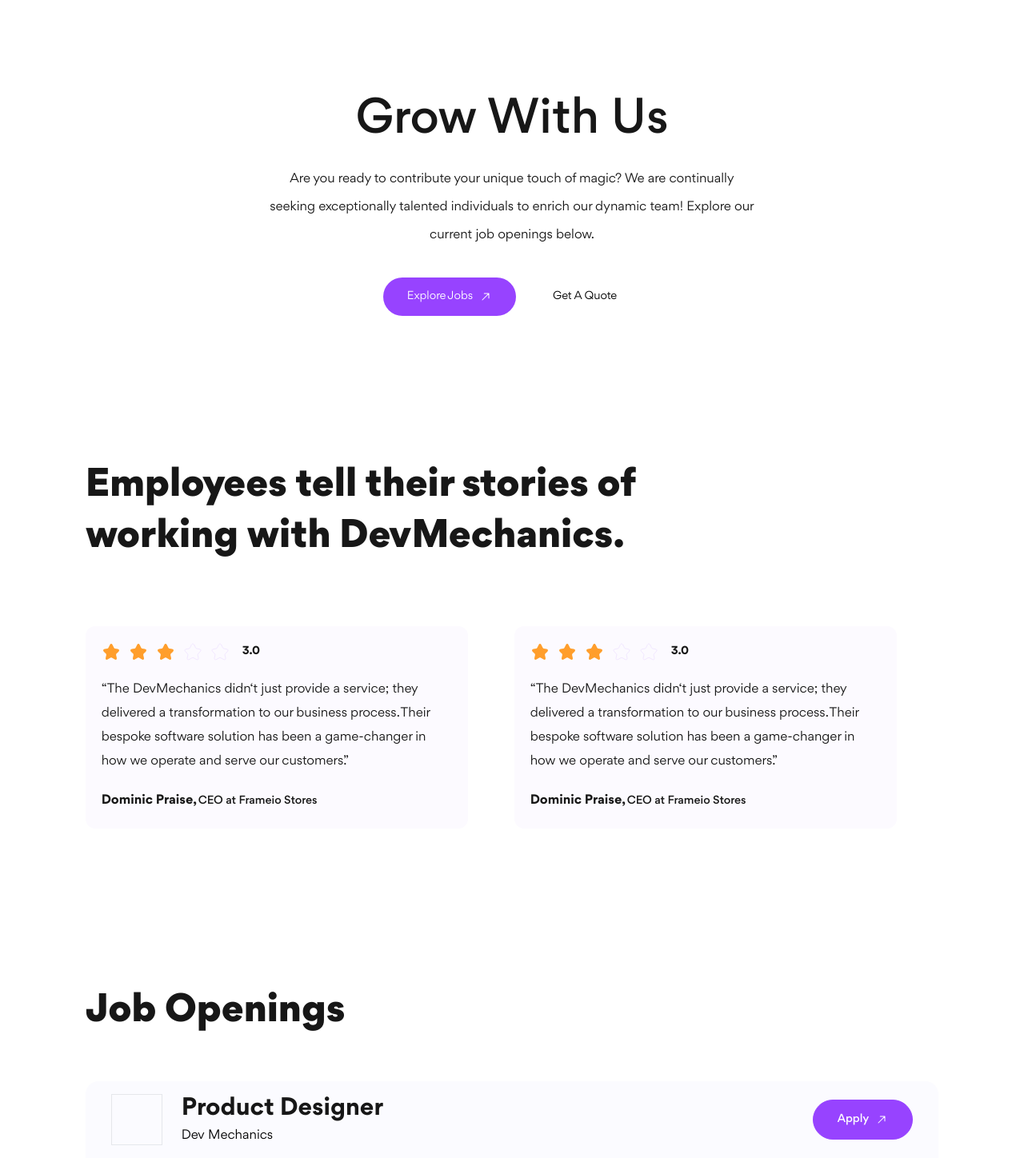
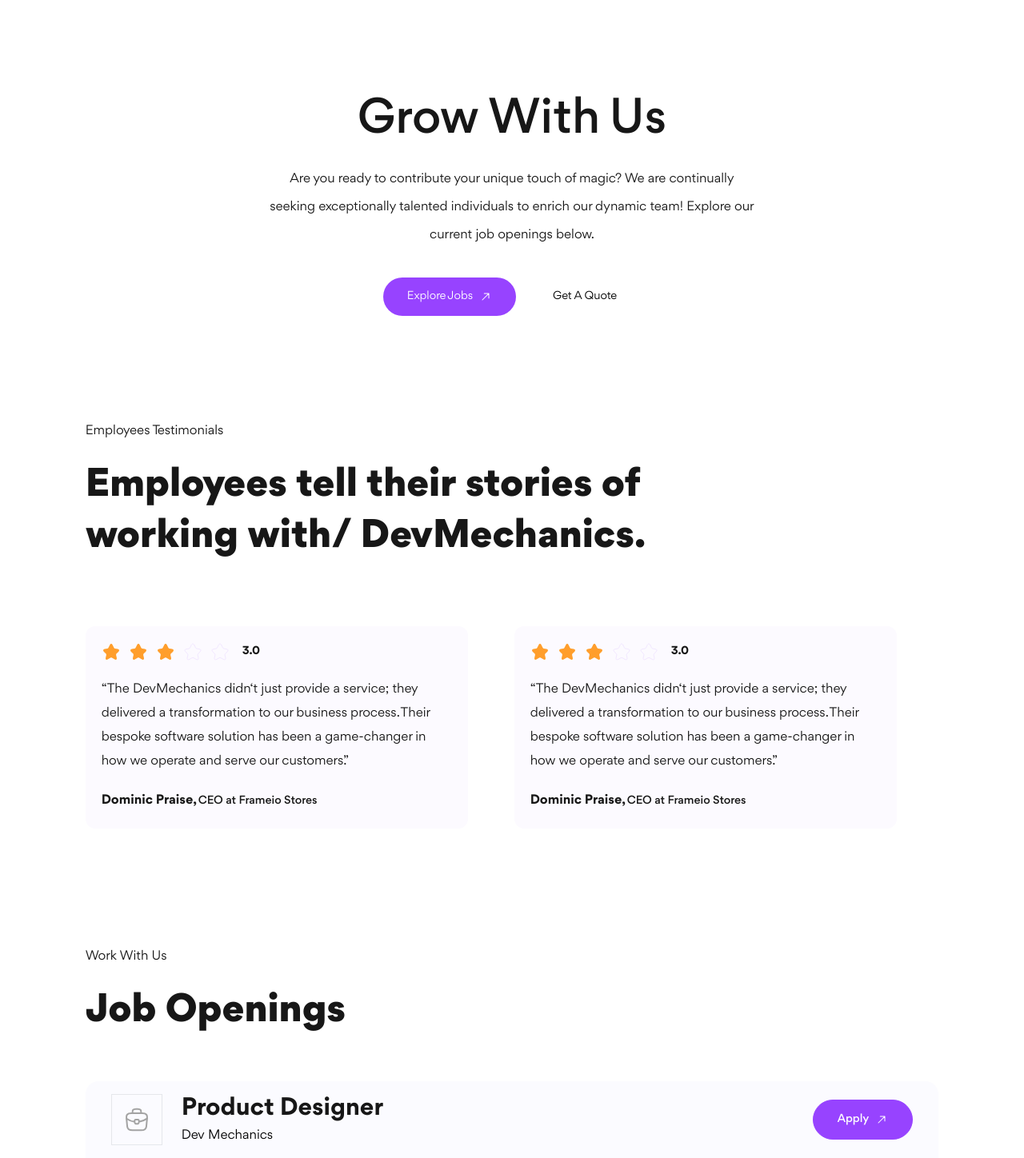
Before and after one commit to emeraldhycient/theDevmechanics, a Next.js app: page /career in a window 1280 px wide. Shown: the part 102-1550 px from the top of the page at 80% size. Built offline with nearby package versions, Linux system fonts and the light colour scheme; a web font is replaced by a local one.

Commit message:
feat: hide env file and refacto send email router

```diff
--- a/src/app/(pages)/about/page.tsx
+++ b/src/app/(pages)/about/page.tsx
@@ -271,7 +271,7 @@ const About = (props: Props) => {
 				</div>
 			</div>
 
-			<div className="mt-36 flex flex-col gap-y-16">
+			<div className="mt-28 flex flex-col gap-y-16">
 				<SectionHeader
 					refElement={aboutTeamHeaderRefElement}
 					className="w-full "
--- a/src/app/(pages)/career/page.tsx
+++ b/src/app/(pages)/career/page.tsx
@@ -1,54 +1,205 @@
 "use client";
 import JobOpeningItem from "@/components/atoms/job-opening-item";
+import ParallaxContainer from "@/components/atoms/parallax-container";
 import SectionHeader from "@/components/atoms/section-header";
 import SliderButton from "@/components/atoms/slider-button";
 import TestimonialCard from "@/components/atoms/testimonial-card";
 import HeroContainer from "@/components/molecules/hero-container";
 import SectionContainer from "@/components/molecules/section-container.";
 import Link from "next/link";
-import React from "react";
+import React, { useEffect, useRef } from "react";
 import "swiper/css";
 import { Swiper, SwiperSlide } from "swiper/react";
 import ArrowIcon from "../../../../public/icons/arrow-icon";
+import InfoCircleIcon from "../../../../public/images/info-circle-icon";
 import jobOpenings from "../../../json/jobOpenings.json";
 import story from "../../../json/story.json";
-import InfoCircleIcon from "../../../../public/images/info-circle-icon";
+import { useGSAP } from "@gsap/react";
+import { elementObserver } from "../../../../hooks";
+import gsap from "gsap";
 
 type Props = {};
 
 const Career = (props: Props) => {
+	const careerHeroHeaderRefElement = useRef<HTMLDivElement>(null);
+	const careerHeaderRefElement = useRef<HTMLDivElement>(null);
+	const careerJobOpeningHeaderRefElement = useRef<HTMLDivElement>(null);
+	const careerContainerRefElement = useRef<HTMLDivElement>(null);
+
+	useGSAP(() => {
+		elementObserver(
+			careerHeroHeaderRefElement.current,
+			(entry, observer) => {
+				if (entry.isIntersecting) {
+					gsap.fromTo(
+						".career-hero-header-text-character",
+						{ yPercent: 150, opacity: 0.3 },
+						{
+							yPercent: 0,
+							duration: 1,
+							ease: "sine.out",
+							opacity: 1,
+							stagger: 0.1,
+						},
+					);
+					gsap.fromTo(
+						".career-hero-text",
+						{ opacity: 0, yPercent: 70 },
+						{ opacity: 1, yPercent: 0, duration: 1 },
+					);
+					gsap.fromTo(
+						".career-hero-link-container",
+						{ opacity: 0, yPercent: 70 },
+						{ opacity: 1, yPercent: 0, duration: 1 },
+					);
+					observer.unobserve(entry.target);
+				}
+			},
+		);
+	}, []);
+
+	useEffect(() => {
+		elementObserver(careerHeaderRefElement.current, (entry, observer) => {
+			if (entry.isIntersecting) {
+				gsap.fromTo(
+					".career-main-header",
+					{ opacity: 0, yPercent: 70 },
+					{ opacity: 1, yPercent: 0, duration: 1 },
+				);
+				gsap.fromTo(
+					".career-header-text-character",
+					{ yPercent: 150, opacity: 0.3 },
+					{
+						yPercent: 0,
+						duration: 1,
+						ease: "sine.out",
+						opacity: 1,
+						stagger: 0.1,
+						onComplete: () => observer.unobserve(entry.target),
+					},
+				);
+			}
+		});
+	}, []);
+
+	useGSAP(() => {
+		elementObserver(
+			careerContainerRefElement.current,
+			(entry, observer) => {
+				if (entry.isIntersecting) {
+					gsap.fromTo(
+						".testimony",
+						{ xPercent: 150, opacity: 0.3 },
+						{
+							xPercent: 0,
+							duration: 1,
+							ease: "sine.out",
+							opacity: 1,
+							stagger: 0.1,
+							onComplete: () => {
+								gsap.fromTo(
+									".testimony-star",
+									{ opacity: 0.3, scale: 0 },
+									{
+										duration: 1.2,
+										scale: 1,
+										ease: "sine.out",
+										opacity: 1,
+										stagger: 0.2,
+									},
+								);
+							},
+						},
+					);
+					observer.unobserve(entry.target);
+				}
+			},
+		);
+	}, []);
+
+	useGSAP(() => {
+		elementObserver(
+			careerJobOpeningHeaderRefElement.current,
+			(entry, observer) => {
+				if (entry.isIntersecting) {
+					gsap.fromTo(
+						".career-job-opening-text-character",
+						{ yPercent: 150, opacity: 0.3 },
+						{
+							yPercent: 0,
+							duration: 1,
+							ease: "sine.out",
+							opacity: 1,
+							stagger: 0.1,
+							onComplete: () => {
+								observer.unobserve(entry.target);
+							},
+						},
+					);
+					gsap.fromTo(
+						".openings-main-header",
+						{ opacity: 0, yPercent: 70 },
+						{ opacity: 1, yPercent: 0, duration: 1 },
+					);
+					observer.unobserve(entry.target);
+				}
+			},
+		);
+	}, []);
+
 	return (
 		<SectionContainer containerClassName="pt-16 md:pt-24">
 			<HeroContainer
-				title="Grow With Us"
+				refElement={careerHeroHeaderRefElement}
+				title={
+					<div className="flex flex-col items-center justify-center text-center">
+						<ParallaxContainer
+							text="Grow / With / Us "
+							className="career-hero-header-text-character"
+							parallaxContainerClassName="justify-center"
+							child={<br className="hidden md:block" />}
+						/>
+					</div>
+				}
 				description="Are you ready to contribute your unique touch of magic? We
 					are continually seeking exceptionally talented individuals
 					to enrich our dynamic team! Explore our current job openings
 					below."
-				descriptionClassName="md:!w-[38rem] lg:!w-[38rem]"
+				descriptionClassName="md:!w-[38rem] lg:!w-[38rem] opacity-0 career-hero-text"
 				titleClassName=""
 				firstLink="/"
 				firstLinkText="Explore Jobs"
 				secondLinkText="Get a Quote"
 				secondLink="/"
 				containerClassName="!mb-32"
+				linkContainerClassName="opacity-0 career-hero-link-container"
 			/>
 
 			<div className="flex flex-col gap-y-20 mt-32">
 				<SectionHeader
+					refElement={careerHeaderRefElement}
 					headerText="Employees Testimonials"
 					subHeaderText={
 						<>
-							<p>
-								Employees tell their stories of{" "}
-								<br className="hidden md:block" /> working with
-								DevMechanics.
-							</p>
+							<ParallaxContainer
+								text="Employees / tell / their / stories / of"
+								className="career-header-text-character"
+								parallaxContainerClassName=""
+								child={<br className="hidden md:block" />}
+							/>
+							<ParallaxContainer
+								text="working / with /
+								DevMechanics."
+								className="career-header-text-character"
+								parallaxContainerClassName=""
+								child={<br className="hidden md:block" />}
+							/>
 						</>
 					}
 					subHeaderClassName=""
+					headerClassName="career-main-header"
 				/>
-				<div className="relative group">
+				<div ref={careerContainerRefElement} className="relative group">
 					<Swiper
 						className="w-full flex flex-row items-center "
 						breakpoints={{
@@ -64,6 +215,7 @@ const Career = (props: Props) => {
 							<SwiperSlide key={index}>
 								<TestimonialCard
 									name="Dominic Praise"
+									testimonyStarClassName="testimony-star"
 									maxStars={5}
 									message="The DevMechanics didn&lsquo;t just provide a service;
 						they delivered a transformation to our business process.
@@ -72,7 +224,7 @@ const Career = (props: Props) => {
 									position="CEO at Frameio Stores"
 									rating={3}
 									fill={`fill-[#FF9E2C]`}
-									containerClassName="p-5 rounded-xl md:max-w-[90%] bg-[#FCFAFF]"
+									containerClassName="testimony p-5 rounded-xl md:max-w-[90%] bg-[#FCFAFF]"
 								/>
 							</SwiperSlide>
 						))}
@@ -83,8 +235,16 @@ const Career = (props: Props) => {
 
 			<div className="flex flex-col gap-y-14 mt-36">
 				<SectionHeader
+					refElement={careerJobOpeningHeaderRefElement}
 					headerText="Work with us"
-					subHeaderText="Job Openings"
+					subHeaderText={
+						<ParallaxContainer
+							text="Job / Openings"
+							className="career-job-opening-text-character"
+							child={<></>}
+						/>
+					}
+					headerClassName="openings-main-header"
 					subHeaderClassName="md:max-w-full"
 				/>
 				<div className="flex flex-col gap-y-16">
--- a/src/app/api/send/route.ts
+++ b/src/app/api/send/route.ts
@@ -9,11 +9,11 @@ export async function POST(request: Request) {
 		const res = await request.json();
 		const { fullName, email, idea } = res;
 
-		const data = await resend.emails.send({
+		const data: any = await resend.emails.send({
 			from: `${email}`,
 			to: ["adigunolamide200@gmail.com"],
 			subject: " New submission from contact form!",
-			react: ContactEmailTemplate({ fullName, email, idea }),
+			react: ContactEmailTemplate({ fullName, email, idea }) as any,
 		});
 
 		return Response.json(data);
--- a/src/components/atoms/job-opening-item.tsx
+++ b/src/components/atoms/job-opening-item.tsx
@@ -32,7 +32,12 @@ const JobOpeningItem = ({ description, link, location, title }: Props) => {
 		<div className="flex flex-col justify-center items-start gap-6 bg-[#FBFBFF] py-4 px-8 rounded-2xl">
 			<div className="flex flex-row items-center justify-between w-full">
 				<div className="flex flex-row items-center gap-6">
-					<div className="border w-16 h-16"></div>
+					<div className="border flex flex-row items-center justify-center w-16 h-16">
+						<BriefCaseIcon
+							className="w-8 h-8 stroke-neutral-400"
+							stroke="text-neutral-400"
+						/>
+					</div>
 					<div className="flex flex-col items-start justify-start gap-1">
 						<div className="text-neutral-900 text-2xl ls:text-3xl font-semibold ">
 							<p>Product Designer</p>
```
Also changed, not shown: 1 other file (tests, documents, lock files or other folders).
